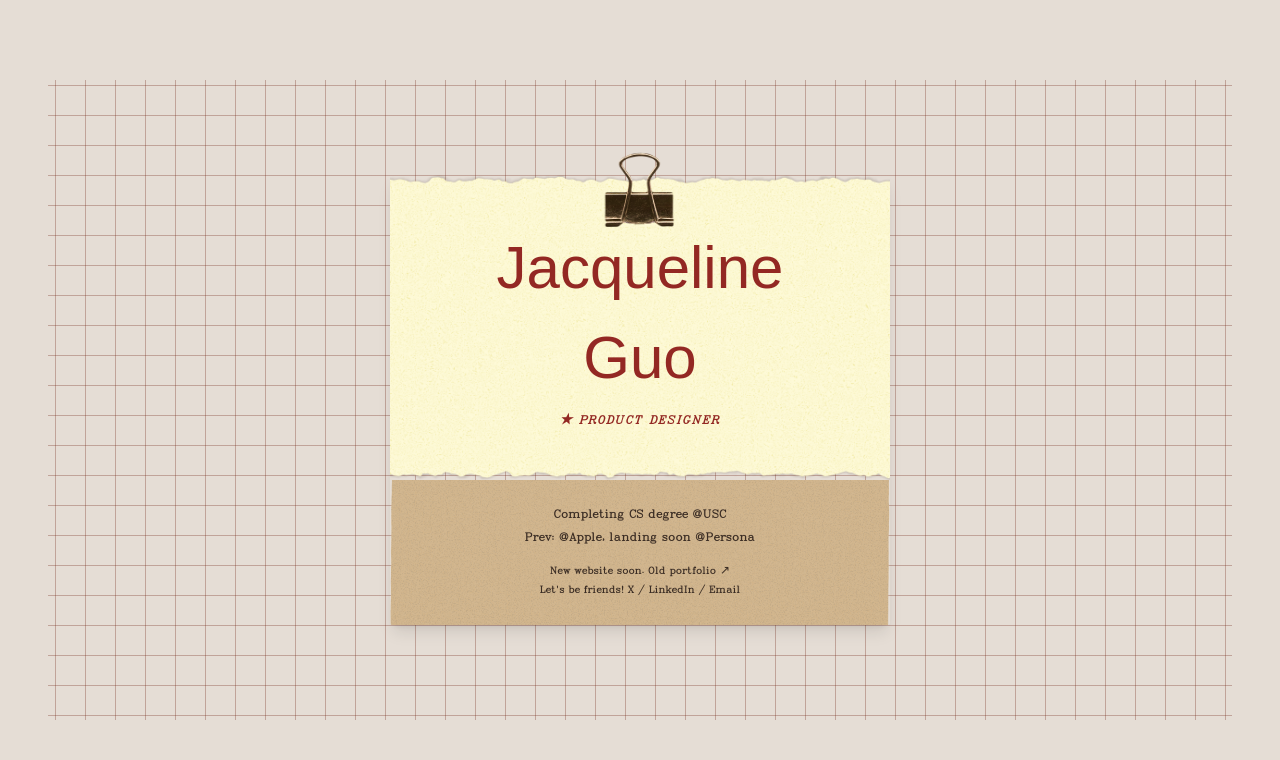
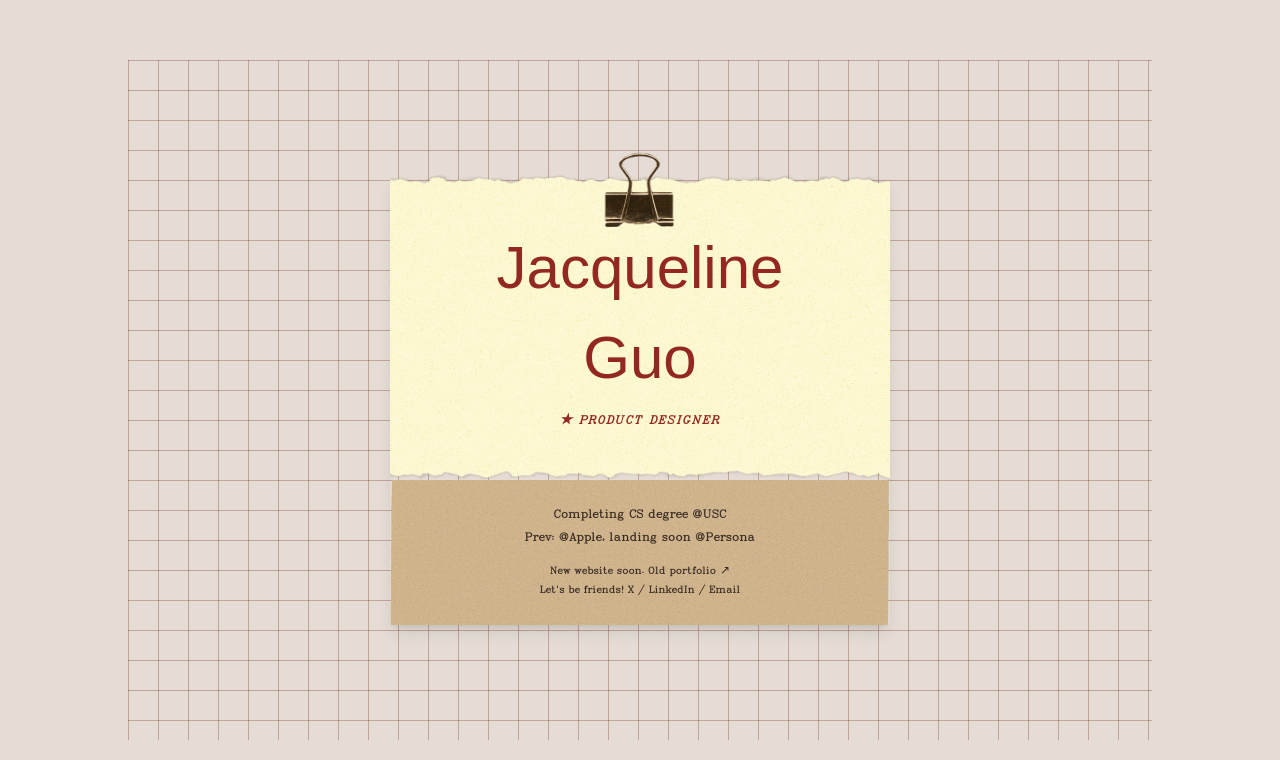
Before and after one commit to jacquelineguo7/portfolio, a Next.js app: page / in a window 1280 px wide. Shown: the top 760 px of the page. Built offline with nearby package versions, Linux system fonts and the light colour scheme; a web font is replaced by a local one.

Commit message:
intermediate grid fixes (now absolute positioned div rather than repeating background css)

```diff
--- a/app/globals.css
+++ b/app/globals.css
@@ -56,16 +56,14 @@ body {
   font-family: Arial, Helvetica, sans-serif;
 }
 
-/* Grid background pattern for the landing page */
+/* Grid background - now uses an actual image instead of CSS pattern */
 .grid-background {
   background-color: #E5DDD5;
-  background-image:
-    linear-gradient(to right, var(--flame-burgundy-32) 1px, transparent 1px),
-    linear-gradient(to bottom, var(--flame-burgundy-32) 1px, transparent 1px);
-  background-size: 30px 30px;
+  /* Background image will be set here - you can add your grid image */
+  background-image: url('/assets/grid-background.png');
+  background-size: cover;
   background-position: center center;
-  /* Clip background to padding box so grid doesn't show in border area */
-  background-clip: padding-box;
+  background-repeat: no-repeat;
 }
 
 /* Paper texture backgrounds */
@@ -95,6 +93,8 @@ body {
   min-height: 100vh;
   /* Beige background fills the entire page */
   background-color: #E5DDD5;
+  /* Position relative so grid-div and content-wrapper can be positioned */
+  position: relative;
   display: flex;
   align-items: center;
   justify-content: center;
@@ -117,13 +117,34 @@ body {
   }
 }
 
-/* Grid wrapper - contains just the grid background */
-.grid-wrapper {
+/* Grid div - an actual div element with CSS grid pattern */
+.grid-div {
+  /* Position absolute to sit behind content */
+  position: absolute;
+  width: 90%;
+  max-width: 1200px;
+  height: 80vh;
+  /* CSS grid pattern using linear gradients */
+  background-color: #E5DDD5;
+  background-image:
+    linear-gradient(to right, var(--flame-burgundy-32) 1px, transparent 1px),
+    linear-gradient(to bottom, var(--flame-burgundy-32) 1px, transparent 1px);
+  background-size: 30px 30px;
+  background-position: 0 0;
+  /* Center this div */
+  top: 50%;
+  left: 50%;
+  transform: translate(-50%, -50%);
+}
+
+/* Content wrapper - sits on top of grid */
+.content-wrapper {
+  /* Position relative so it sits on top of grid-div */
+  position: relative;
+  z-index: 10;
   width: 100%;
-  max-width: 1400px;
+  max-width: 1200px;
   min-height: 80vh;
-  box-sizing: border-box;
-  /* Center the business card inside the grid */
   display: flex;
   align-items: center;
   justify-content: center;
@@ -131,16 +152,25 @@ body {
 }
 
 @media (min-width: 640px) {
-  .grid-wrapper {
-    /* More padding on larger screens */
+  .grid-div {
+    width: 85%;
+    height: 85vh;
+  }
+
+  .content-wrapper {
     padding: 4rem;
   }
 }
 
 @media (min-width: 1024px) {
-  .grid-wrapper {
-    /* Even more padding on desktop */
+  .grid-div {
+    width: 80%;
+    max-width: 1400px;
+  }
+
+  .content-wrapper {
     padding: 5rem;
+    max-width: 1400px;
   }
 }
 
--- a/app/page.tsx
+++ b/app/page.tsx
@@ -3,8 +3,11 @@ import Image from "next/image";
 export default function Home() {
   return (
     <div className="page-container">
-      {/* Grid wrapper with red border */}
-      <div className="grid-wrapper grid-background">
+      {/* Separate grid div element with CSS pattern */}
+      <div className="grid-div"></div>
+
+      {/* Content wrapper - sits on top of grid */}
+      <div className="content-wrapper">
         <div className="business-card">
 
         {/* Binder clip */}
@@ -42,7 +45,7 @@ export default function Home() {
           </div>
         </div>
       </div>
-      {/* Close grid-wrapper */}
+      {/* Close content-wrapper */}
       </div>
     </div>
   );
```
